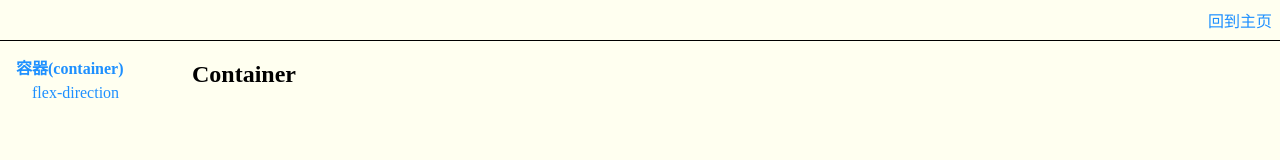
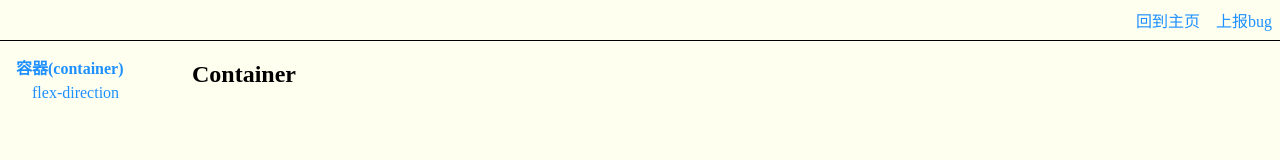
Before and after one commit to asurance/flex-tutorial, a Next.js app: page /container in a window 1280 px wide. Shown: the top 160 px of the page. Built offline with nearby package versions, Linux system fonts and the light colour scheme.

Commit message:
fix(header + nav): 回到主页不打开新页面

```diff
--- a/components/HeaderLink.tsx
+++ b/components/HeaderLink.tsx
@@ -6,11 +6,13 @@ import { ReactElement, ReactNode } from 'react'
 type Props = {
     href: string;
     children?: ReactNode;
+    keep?: boolean;
 }
 
 export default function HeaderLink({
     href,
     children,
+    keep,
 }: Readonly<Props>): ReactElement {
-    return <Link href={href}><a target="_blank" className={headerStyles.link}>{children}</a></Link>
+    return <Link href={href}><a target={keep ? '_self' : '_blank'} className={headerStyles.link}>{children}</a></Link>
 }
--- a/components/PropertyLayout.tsx
+++ b/components/PropertyLayout.tsx
@@ -40,7 +40,8 @@ const PropertyLayout = ({
         <header id={layoutStyles.header}>
             <nav className={headerStyles.nav}>
                 {navs ? navs.map(vo => <HeaderLink key={vo.link} href={vo.link}>{vo.text}</HeaderLink>) : null}
-                <HeaderLink href="/">回到主页</HeaderLink>
+                <HeaderLink href="/" keep>回到主页</HeaderLink>
+                <HeaderLink href="https://github.com/asurance/flex-tutorial/issues">上报bug</HeaderLink>
             </nav>
         </header>
         <main id={layoutStyles.main}>
```
